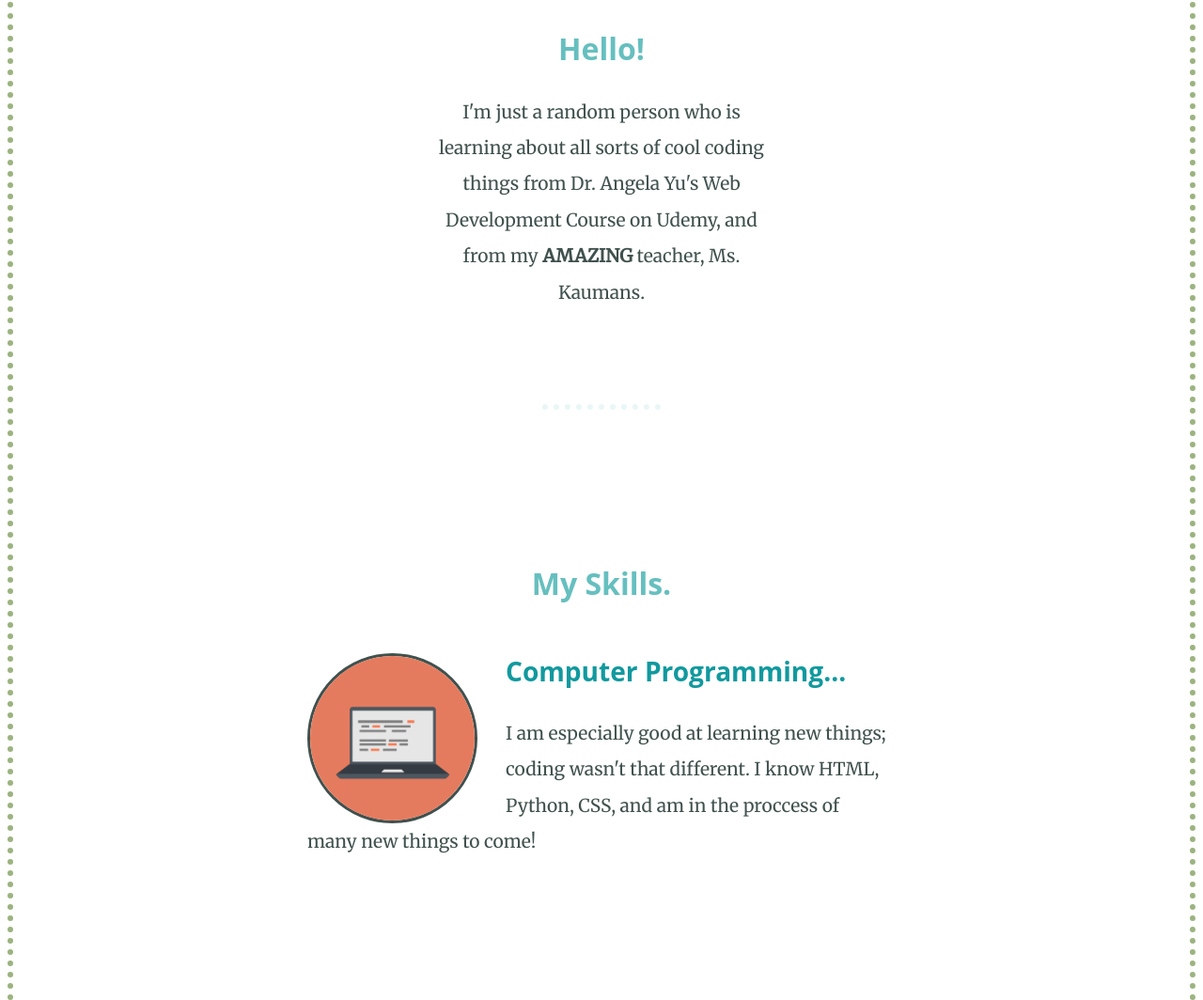
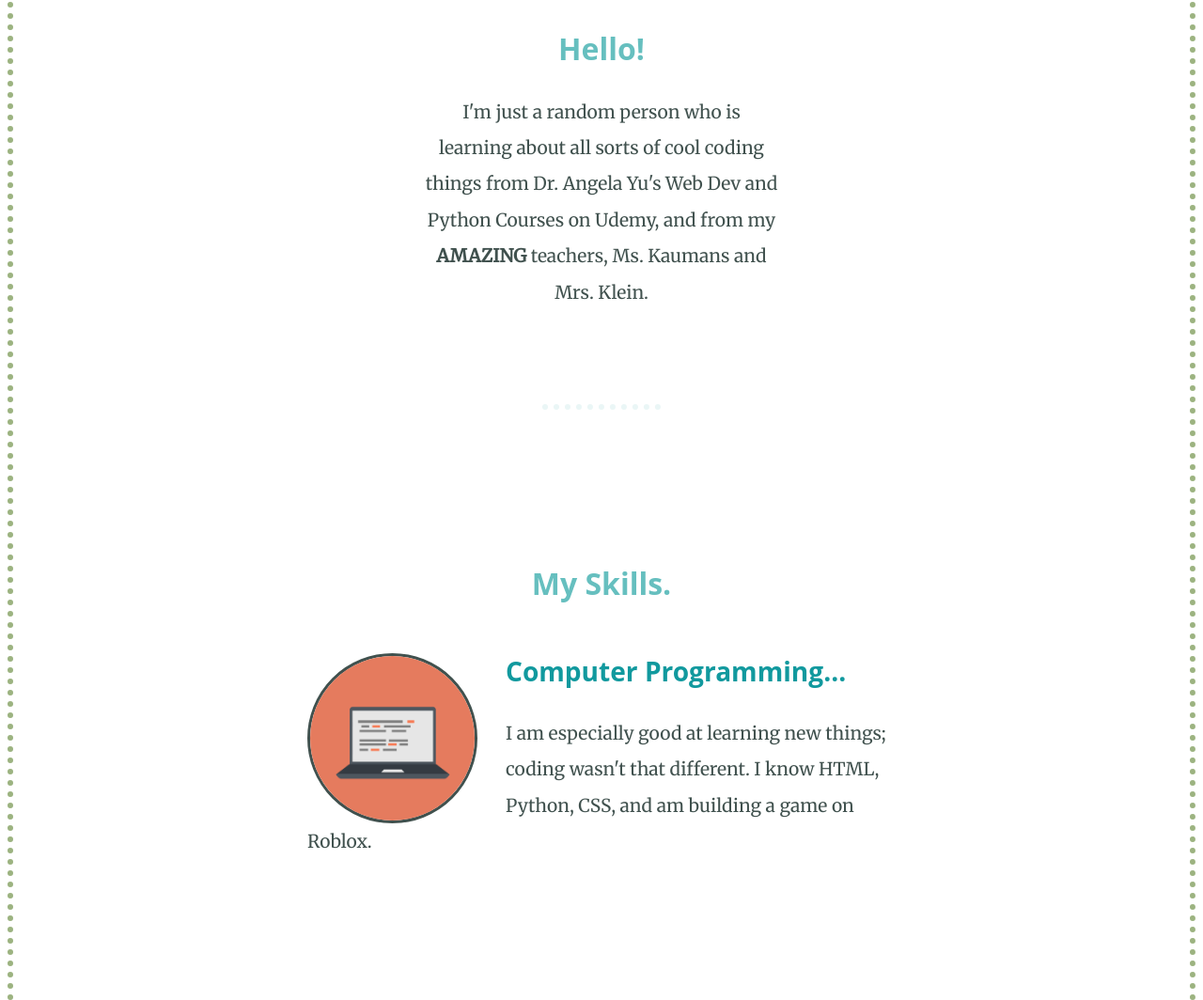
Before and after one commit to FrozenPeach/2021-site, a plain HTML site: page index.html in a window 1280 px wide. Shown: the part 1158-2222 px from the top of the page at 94% size. Drawn offline with Linux system fonts and the light colour scheme; a web font is replaced by a local one.

Commit message:
Update index.html
changed date and some sentences

```diff
--- a/index.html
+++ b/index.html
@@ -52,7 +52,7 @@
     <div class="profile">
       <img class="karma" src="karma.png" alt="Karma">
       <h2>Hello!</h2>
-      <p class="intro">I'm just a random person who is learning about all sorts of cool coding things from Dr. Angela Yu's Web Development Course on Udemy, and from my <strong>AMAZING</strong> teacher, Ms. Kaumans.</p>
+      <p class="intro">I'm just a random person who is learning about all sorts of cool coding things from Dr. Angela Yu's Web Dev and Python Courses on Udemy, and from my <strong>AMAZING</strong> teachers, Ms. Kaumans and Mrs. Klein.</p>
     </div>
     <hr>
     <div class="skills">
@@ -60,7 +60,7 @@
       <div class="skill-row">
         <img class="comp-image" src="computer.png" alt="computerimg">
         <h3>Computer Programming...</h3>
-        <p class="skilldesc">I am especially good at learning new things; coding wasn't that different. I know HTML, Python, CSS, and am in the proccess of many new things to come!</p>
+        <p class="skilldesc">I am especially good at learning new things; coding wasn't that different. I know HTML, Python, CSS, and am building a game on Roblox.</p>
       </div>
       <div class="skill-row">
         <img class="chili-image" src="chillies.png" alt="chilliesimg">
@@ -85,7 +85,7 @@
     <a class="footer-link" href="mailto:phoebestrobell@gmail.com">Email, </a>
     <span class="ajff">and just for fun,</span>
     <a class="footer-link" href="https://www.appbrewery.co/"> Angela's Courses!</a>
-    <p class="endtext">© 2021-2023 FrozenPeach.</p>
+    <p class="endtext">© 2021-2024 FrozenPeach.</p>
   </div>
 
 
```
